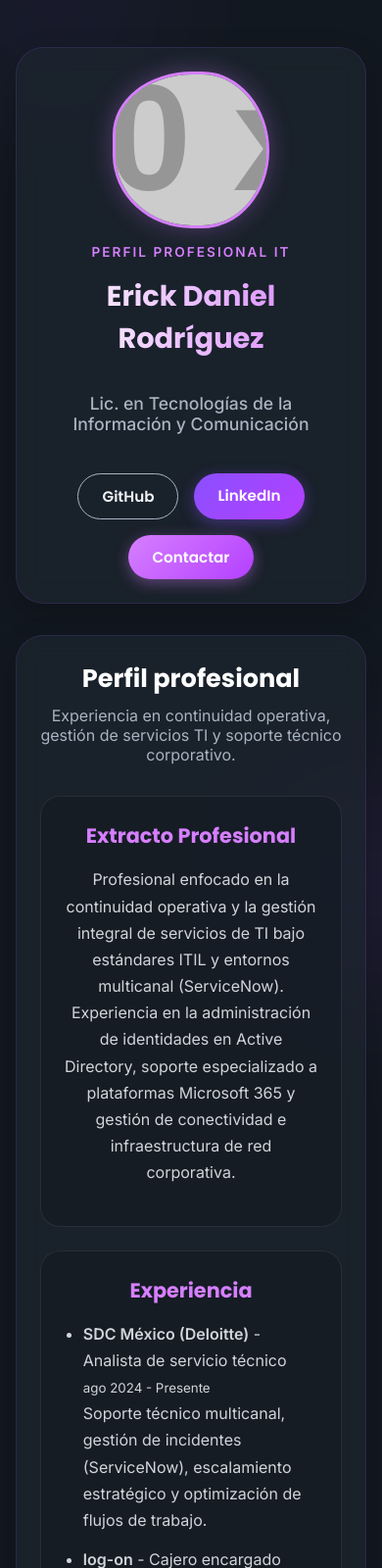
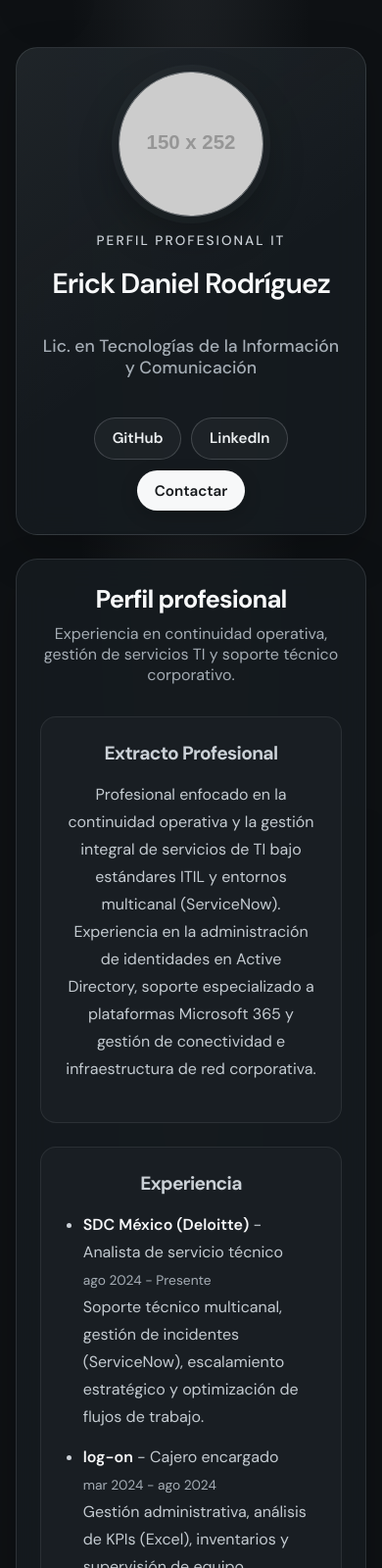
Before and after one commit to Daner1ck/Daner1ck.github.io, a plain HTML site: page docs/index.html in a window 390 px wide. Shown: the top 1600 px of the page at 98% size. Drawn offline with Linux system fonts and the light colour scheme; no server answers; placeholder pictures from the web are drawn by us.

Commit message:
Refresh portfolio with moonlight visual theme
Replace the purple neon palette with a restrained silver and charcoal design, and add accessible scroll-reveal animations.

Co-authored-by: copilot-swe-agent[bot] <198982749+Copilot@users.noreply.github.com>

```diff
--- a/docs/index.html
+++ b/docs/index.html
@@ -5,18 +5,19 @@
   <meta name="viewport" content="width=device-width, initial-scale=1.0" />
   <title>Portafolio | Erick Rodríguez</title>
   <meta name="description" content="Portafolio web de Erick Rodríguez con experiencia profesional y minijuegos interactivos." />
-  <link href="https://fonts.googleapis.com/css2?family=Poppins:wght@400;500;600;700&family=Inter:wght@400;500;600&display=swap" rel="stylesheet">
+  <link href="https://fonts.googleapis.com/css2?family=DM+Sans:wght@400;500;600;700&display=swap" rel="stylesheet">
 
   <style>
     :root {
-      --bg: #121820;
-      --surface: rgba(30, 39, 49, 0.65);
-      --surface-border: rgba(155, 93, 255, 0.15);
-      --text: #f0f2f5;
-      --muted: #aab4c2;
-      --primary: #8a4fff;
-      --accent: #d67fff;
-      --neon: #b440ff;
+      color-scheme: dark;
+      --bg: #0e1114;
+      --surface: rgba(22, 27, 32, 0.9);
+      --surface-raised: #191e23;
+      --surface-border: rgba(219, 226, 232, 0.12);
+      --text: #edf0f2;
+      --muted: #a5adb5;
+      --silver: #cbd1d7;
+      --white: #f7f8f9;
     }
 
     * {
@@ -25,48 +26,49 @@
 
     body {
       margin: 0;
-      font-family: 'Inter', sans-serif;
-      background-color: var(--bg);
+      font-family: 'DM Sans', sans-serif;
+      background:
+        radial-gradient(ellipse at 50% -20%, rgba(200, 210, 220, 0.09), transparent 46%),
+        var(--bg);
       color: var(--text);
       min-height: 100vh;
       overflow-x: hidden;
     }
 
-    /* Diseño orgánico en el fondo */
     .bg-blob {
       position: fixed;
-      filter: blur(80px);
-      opacity: 0.35;
-      z-index: -1;
+      filter: blur(100px);
+      opacity: 0.16;
+      z-index: 0;
       animation: floatBlob 12s infinite ease-in-out alternate;
     }
 
     .bg-blob-1 {
       width: 40vw;
       height: 40vw;
-      background: radial-gradient(circle, var(--primary) 0%, transparent 70%);
+      background: radial-gradient(circle, rgba(196, 205, 214, 0.3) 0%, transparent 70%);
       top: -10%;
       left: -10%;
-      border-radius: 40% 60% 70% 30% / 40% 50% 60% 50%;
+      border-radius: 50%;
     }
 
     .bg-blob-2 {
       width: 50vw;
       height: 50vw;
-      background: radial-gradient(circle, var(--neon) 0%, transparent 70%);
+      background: radial-gradient(circle, rgba(142, 153, 164, 0.22) 0%, transparent 70%);
       bottom: -15%;
       right: -10%;
-      border-radius: 60% 40% 30% 70% / 50% 60% 40% 50%;
+      border-radius: 50%;
       animation-delay: -5s;
     }
 
     @keyframes floatBlob {
       0% { transform: translate(0, 0) scale(1) rotate(0deg); }
-      100% { transform: translate(50px, 30px) scale(1.1) rotate(15deg); }
+      100% { transform: translate(24px, 18px) scale(1.05); }
     }
 
     .container {
-      width: min(1200px, 92vw);
+      width: min(1080px, 92vw);
       margin: 0 auto;
       padding: 3rem 0;
       position: relative;
@@ -75,21 +77,28 @@
 
     h1, h2, h3 {
       text-align: center;
-      font-family: 'Poppins', sans-serif;
+      font-family: 'DM Sans', sans-serif;
       margin: 0;
+      letter-spacing: -0.035em;
     }
 
     .hero, .section, .footer {
       background: var(--surface);
       border: 1px solid var(--surface-border);
-      border-radius: 28px;
-      backdrop-filter: blur(12px);
-      box-shadow: 0 10px 30px rgba(0, 0, 0, 0.2);
+      border-radius: 22px;
+      backdrop-filter: blur(16px);
+      box-shadow: 0 18px 48px rgba(0, 0, 0, 0.18);
     }
 
     .hero, .section {
-      padding: 2.5rem;
-      margin-bottom: 2rem;
+      padding: clamp(1.5rem, 4vw, 3rem);
+      margin-bottom: 1.5rem;
+    }
+
+    .hero {
+      background:
+        linear-gradient(145deg, rgba(219, 226, 232, 0.055), transparent 55%),
+        var(--surface);
     }
 
     .profile {
@@ -101,35 +110,27 @@
     }
 
     .avatar {
-      width: 160px;
-      height: 160px;
-      border-radius: 40% 60% 60% 40% / 50% 40% 60% 50%;
+      width: 148px;
+      height: 148px;
+      border-radius: 50%;
       object-fit: cover;
-      border: 3px solid var(--accent);
-      box-shadow: 0 0 25px rgba(214, 127, 255, 0.3);
-      animation: morphAvatar 8s ease-in-out infinite alternate;
-    }
-
-    @keyframes morphAvatar {
-      0% { border-radius: 40% 60% 60% 40% / 50% 40% 60% 50%; }
-      100% { border-radius: 60% 40% 40% 60% / 40% 60% 50% 50%; }
+      border: 1px solid rgba(226, 232, 237, 0.42);
+      box-shadow: 0 0 0 7px rgba(226, 232, 237, 0.035), 0 18px 42px rgba(0, 0, 0, 0.3);
     }
 
     .kicker {
       text-transform: uppercase;
       letter-spacing: 0.15em;
-      color: var(--accent);
+      color: var(--silver);
       margin: 0;
       font-size: 0.85rem;
-      font-weight: 600;
+      font-weight: 500;
     }
 
     h1 {
       font-size: clamp(2rem, 4vw, 3rem);
-      font-weight: 700;
-      background: linear-gradient(to right, #fff, var(--accent));
-      -webkit-background-clip: text;
-      -webkit-text-fill-color: transparent;
+      font-weight: 600;
+      color: var(--white);
     }
 
     .career-title {
@@ -155,24 +156,38 @@
       font-size: 0.95rem;
       border: 0;
       cursor: pointer;
-      transition: transform 0.3s cubic-bezier(0.175, 0.885, 0.32, 1.275), box-shadow 0.3s;
-      font-family: 'Poppins', sans-serif;
+      transition: transform 0.25s ease, background-color 0.25s ease, border-color 0.25s ease, color 0.25s ease;
+      font-family: inherit;
     }
 
     .btn:hover {
-      transform: translateY(-3px) scale(1.05);
+      transform: translateY(-2px);
     }
 
     .btn-primary {
-      background: linear-gradient(135deg, var(--primary), var(--neon));
-      color: #fff;
-      box-shadow: 0 4px 15px rgba(138, 79, 255, 0.4);
+      background: var(--white);
+      color: #171a1d;
+      box-shadow: 0 5px 18px rgba(0, 0, 0, 0.2);
     }
 
-    .btn-neon {
-      background: linear-gradient(135deg, var(--accent), var(--neon));
-      color: #fff;
-      box-shadow: 0 4px 15px rgba(214, 127, 255, 0.4);
+    .btn-primary:hover {
+      background: #dce1e5;
+    }
+
+    .btn-secondary, .btn-outline {
+      background: rgba(255, 255, 255, 0.035);
+      border: 1px solid rgba(219, 226, 232, 0.2);
+      color: var(--text);
+    }
+
+    .btn-secondary:hover, .btn-outline:hover {
+      background: rgba(255, 255, 255, 0.08);
+      border-color: rgba(219, 226, 232, 0.4);
+    }
+
+    .btn:focus-visible, canvas:focus-visible {
+      outline: 2px solid var(--silver);
+      outline-offset: 4px;
     }
 
     .section-head {
@@ -182,7 +197,7 @@
     h2 {
       font-size: 2.2rem;
       margin-bottom: 0.5rem;
-      color: #fff;
+      color: var(--white);
     }
 
     .section-head p {
@@ -199,31 +214,46 @@
     }
 
     .info-card {
-      background: rgba(18, 24, 32, 0.5);
-      border: 1px solid rgba(255, 255, 255, 0.08);
-      border-radius: 20px;
+      background: var(--surface-raised);
+      border: 1px solid rgba(219, 226, 232, 0.09);
+      border-radius: 16px;
       padding: 1.5rem;
-      transition: transform 0.3s ease, background 0.3s ease;
+      transition: transform 0.3s ease, background-color 0.3s ease, border-color 0.3s ease, opacity 0.7s ease;
     }
 
     .info-card:hover {
-      transform: translateY(-5px);
-      background: rgba(255, 255, 255, 0.03);
+      transform: translateY(-3px);
+      background: #1d2329;
+      border-color: rgba(219, 226, 232, 0.18);
     }
 
     .info-card-wide {
       grid-column: 1 / -1;
     }
 
+    .info-card:nth-child(2) { transition-delay: 0.06s; }
+    .info-card:nth-child(3) { transition-delay: 0.12s; }
+    .info-card:nth-child(4) { transition-delay: 0.18s; }
+
     .info-card h3 {
-      color: var(--accent);
+      color: var(--silver);
       margin-bottom: 1rem;
-      font-size: 1.3rem;
+      font-size: 1.2rem;
     }
 
     .info-card p, .info-card li {
-      color: #d1d5db;
-      line-height: 1.7;
+      color: #c4cbd1;
+      line-height: 1.75;
+    }
+
+    .info-card strong {
+      color: var(--white);
+      font-weight: 600;
+    }
+
+    .info-card small {
+      color: var(--muted);
+      font-size: 0.86rem;
     }
 
     .info-list {
@@ -234,6 +264,10 @@
       gap: 0.8rem;
     }
 
+    .info-list li::marker {
+      color: var(--silver);
+    }
+
     .games-grid {
       display: grid;
       grid-template-columns: repeat(2, 1fr);
@@ -242,17 +276,22 @@
     }
 
     .game-card {
-      background: rgba(18, 24, 32, 0.5);
-      border: 1px solid rgba(255, 255, 255, 0.08);
-      border-radius: 24px;
+      background: var(--surface-raised);
+      border: 1px solid rgba(219, 226, 232, 0.1);
+      border-radius: 18px;
       padding: 1.5rem;
       display: flex;
       flex-direction: column;
       align-items: center;
+      transition: border-color 0.3s ease, opacity 0.7s ease, transform 0.7s ease;
+    }
+
+    .game-card:nth-child(2) {
+      transition-delay: 0.1s;
     }
 
     .game-card h3 {
-      color: var(--accent);
+      color: var(--silver);
       margin-bottom: 0.5rem;
     }
 
@@ -268,7 +307,8 @@
       gap: 1.5rem;
       margin-bottom: 1rem;
       font-size: 0.95rem;
-      background: rgba(0,0,0,0.2);
+      background: rgba(255, 255, 255, 0.045);
+      border: 1px solid rgba(219, 226, 232, 0.07);
       padding: 0.5rem 1rem;
       border-radius: 12px;
     }
@@ -276,11 +316,11 @@
     canvas {
       width: 100%;
       max-width: 100%;
-      border-radius: 16px;
-      background: #0d1117;
-      border: 2px solid rgba(138, 79, 255, 0.3);
+      border-radius: 14px;
+      background: #101418;
+      border: 1px solid rgba(219, 226, 232, 0.16);
       margin-top: 1rem;
-      box-shadow: 0 8px 25px rgba(0,0,0,0.3);
+      box-shadow: 0 12px 30px rgba(0, 0, 0, 0.22);
       cursor: pointer;
     }
 
@@ -290,20 +330,26 @@
     }
 
     .footer {
+      position: relative;
+      z-index: 1;
       padding: 1.5rem;
       text-align: center;
       font-size: 0.9rem;
       color: var(--muted);
     }
 
-    /* Animaciones robustas */
-    .reveal {
-      transition: opacity 0.8s ease, transform 0.8s ease;
+    .footer p {
+      margin: 0;
     }
 
-    .js-enabled .reveal:not(.visible) {
+    .reveal, .reveal-item {
+      transition: opacity 0.75s ease, transform 0.75s cubic-bezier(0.2, 0.65, 0.3, 1), background-color 0.3s ease, border-color 0.3s ease;
+    }
+
+    .js-enabled .reveal:not(.visible),
+    .js-enabled .reveal-item:not(.visible) {
       opacity: 0;
-      transform: translateY(40px);
+      transform: translateY(22px);
     }
 
     @media (max-width: 900px) {
@@ -316,11 +362,25 @@
     }
 
     @media (max-width: 600px) {
-      .hero, .section {
-        padding: 1.5rem;
-      }
       h1 { font-size: 1.8rem; }
       h2 { font-size: 1.6rem; }
+      .links { gap: 0.65rem; }
+      .btn { padding: 0.68rem 1.1rem; }
+    }
+
+    @media (prefers-reduced-motion: reduce) {
+      *, *::before, *::after {
+        scroll-behavior: auto !important;
+        animation-duration: 0.01ms !important;
+        animation-iteration-count: 1 !important;
+        transition-duration: 0.01ms !important;
+      }
+
+      .js-enabled .reveal:not(.visible),
+      .js-enabled .reveal-item:not(.visible) {
+        opacity: 1;
+        transform: none;
+      }
     }
   </style>
 </head>
@@ -332,14 +392,14 @@
   <main class="container">
     <header class="hero reveal">
       <div class="profile">
-        <img id="avatar" src="https://via.placeholder.com/150/8a4fff/FFFFFF?text=Erick" alt="Cargando perfil..." class="avatar" />
+        <img id="avatar" src="https://via.placeholder.com/150/252a30/e7e9eb?text=Erick" alt="Cargando perfil..." class="avatar" />
         <p class="kicker">Perfil Profesional IT</p>
         <h1 id="name">Erick Daniel Rodríguez</h1>
         <p class="career-title">Lic. en Tecnologías de la Información y Comunicación</p>
         <div class="links">
-          <a id="github-link" class="btn btn-ghost" href="#" target="_blank" rel="noreferrer" style="border: 1px solid var(--muted); color: var(--text);">GitHub</a>
-          <a id="linkedin-link" class="btn btn-primary" href="www.linkedin.com/in/erick-rodríguez-062911230" target="_blank" rel="noreferrer">LinkedIn</a>
-          <a href="mailto:erickcorreo26@gmail.com" class="btn btn-neon">Contactar</a>
+          <a id="github-link" class="btn btn-outline" href="#" target="_blank" rel="noreferrer">GitHub</a>
+          <a id="linkedin-link" class="btn btn-secondary" href="www.linkedin.com/in/erick-rodríguez-062911230" target="_blank" rel="noreferrer">LinkedIn</a>
+          <a href="mailto:erickcorreo26@gmail.com" class="btn btn-primary">Contactar</a>
         </div>
       </div>
     </header>
@@ -350,14 +410,14 @@
         <p>Experiencia en continuidad operativa, gestión de servicios TI y soporte técnico corporativo.</p>
       </div>
       <div class="info-grid">
-        <article class="info-card info-card-wide">
+        <article class="info-card info-card-wide reveal-item">
           <h3>Extracto Profesional</h3>
           <p id="career-summary" style="text-align: center;">
             Profesional enfocado en la continuidad operativa y la gestión integral de servicios de TI bajo estándares ITIL y entornos multicanal (ServiceNow). Experiencia en la administración de identidades en Active Directory, soporte especializado a plataformas Microsoft 365 y gestión de conectividad e infraestructura de red corporativa.
           </p>
         </article>
 
-        <article class="info-card">
+        <article class="info-card reveal-item">
           <h3>Experiencia</h3>
           <ul class="info-list">
             <li><strong>SDC México (Deloitte)</strong> - Analista de servicio técnico<br><small>ago 2024 - Presente</small><br>Soporte técnico multicanal, gestión de incidentes (ServiceNow), escalamiento estratégico y optimización de flujos de trabajo.</li>
@@ -366,7 +426,7 @@
           </ul>
         </article>
 
-        <article class="info-card">
+        <article class="info-card reveal-item">
           <h3>Educación y Habilidades</h3>
           <ul class="info-list">
             <li><strong>Licenciatura en TIC</strong><br>Univ. Nacional Rosario Castellanos (2024 - 2027)</li>
@@ -378,7 +438,7 @@
           </ul>
         </article>
 
-        <article class="info-card">
+        <article class="info-card reveal-item">
           <h3>Certificaciones</h3>
           <ul class="info-list">
             <li>Soporte Técnico a Computadoras en Entornos Corporativos</li>
@@ -393,31 +453,31 @@
 
     <section class="section reveal">
       <div class="section-head">
-        <h2>Aburrido? juega con mi rostro</h2>
+        <h2>Un descanso interactivo</h2>
         <p>Dos minijuegos interactivos creados desde cero. Selecciona uno para comenzar a jugar.</p>
       </div>
       <div class="games-grid">
         <!-- Minijuego 1: Break Bricks -->
-        <article class="game-card">
+        <article class="game-card reveal-item">
           <h3>Break Bricks</h3>
           <p class="game-help">Usa las flechas ← → o desliza sobre el juego para mover la barra.</p>
           <div class="game-info">
             <span>Puntaje: <strong id="score">0</strong></span>
             <span>Vidas: <strong id="lives">3</strong></span>
           </div>
-          <button id="start-bricks" class="btn btn-neon" type="button">Jugar Break Bricks</button>
+          <button id="start-bricks" class="btn btn-primary" type="button">Jugar Break Bricks</button>
           <canvas id="brick-game" width="700" height="400" aria-label="Mini juego Break Bricks"></canvas>
         </article>
 
         <!-- Minijuego 2: Rompecabezas -->
-        <article class="game-card">
+        <article class="game-card reveal-item">
           <h3>Rompecabezas</h3>
           <p class="game-help">Toca dos piezas para intercambiarlas de lugar y armar mi foto.</p>
           <div class="game-info">
             <span>Movimientos: <strong id="moves">0</strong></span>
             <span>Estado: <strong id="puzzle-status">Listo</strong></span>
           </div>
-          <button id="start-puzzle" class="btn btn-primary" type="button">Iniciar Rompecabezas</button>
+          <button id="start-puzzle" class="btn btn-secondary" type="button">Iniciar Rompecabezas</button>
           <canvas id="puzzle-game" width="420" height="420" aria-label="Mini juego rompecabezas"></canvas>
         </article>
       </div>
@@ -460,13 +520,13 @@
         entries.forEach(entry => {
           if (entry.isIntersecting) {
             entry.target.classList.add("visible");
+            observer.unobserve(entry.target);
           }
         });
-      }, { threshold: 0.1 });
-      document.querySelectorAll(".reveal").forEach(el => observer.observe(el));
+      }, { threshold: 0.08, rootMargin: "0px 0px -24px 0px" });
+      document.querySelectorAll(".reveal, .reveal-item").forEach(el => observer.observe(el));
     } else {
-      // Respaldo para navegadores antiguos
-      document.querySelectorAll(".reveal").forEach(el => el.classList.add("visible"));
+      document.querySelectorAll(".reveal, .reveal-item").forEach(el => el.classList.add("visible"));
     }
 
     // Cargar información y foto de GitHub
@@ -489,7 +549,7 @@
       } catch (error) {
         console.error("Modo local o sin conexión: Usando imagen de respaldo.");
         avatarImage = new Image();
-        avatarImage.src = "https://via.placeholder.com/150/8a4fff/FFFFFF?text=Erick";
+        avatarImage.src = "https://via.placeholder.com/150/252a30/e7e9eb?text=Erick";
         avatarImage.onload = () => showWaitingState();
         avatarImage.onerror = () => showWaitingState();
       }
@@ -500,20 +560,20 @@
       // Canvas Bricks
       const bCtx = brickCanvas.getContext("2d");
       bCtx.clearRect(0, 0, brickCanvas.width, brickCanvas.height);
-      bCtx.fillStyle = "rgba(13, 17, 23, 0.8)";
+      bCtx.fillStyle = "rgba(15, 19, 23, 0.96)";
       bCtx.fillRect(0, 0, brickCanvas.width, brickCanvas.height);
-      bCtx.fillStyle = "#d67fff";
-      bCtx.font = "600 24px Inter, sans-serif";
+      bCtx.fillStyle = "#cbd1d7";
+      bCtx.font = '600 24px "DM Sans", sans-serif';
       bCtx.textAlign = "center";
       bCtx.fillText("Presiona el botón para jugar", brickCanvas.width / 2, brickCanvas.height / 2);
 
       // Canvas Puzzle
       const pCtx = puzzleCanvas.getContext("2d");
       pCtx.clearRect(0, 0, puzzleCanvas.width, puzzleCanvas.height);
-      pCtx.fillStyle = "rgba(13, 17, 23, 0.8)";
+      pCtx.fillStyle = "rgba(15, 19, 23, 0.96)";
       pCtx.fillRect(0, 0, puzzleCanvas.width, puzzleCanvas.height);
-      pCtx.fillStyle = "#d67fff";
-      pCtx.font = "600 22px Inter, sans-serif";
+      pCtx.fillStyle = "#cbd1d7";
+      pCtx.font = '600 22px "DM Sans", sans-serif';
       pCtx.textAlign = "center";
       pCtx.fillText("Presiona el botón para armar", puzzleCanvas.width / 2, puzzleCanvas.height / 2);
     }
@@ -561,14 +621,14 @@
           for (let c = 0; c < cols; c++) {
             let b = bricks[r][c];
             if (b.status === 1) {
-              ctx.fillStyle = (r + c) % 2 === 0 ? "#b440ff" : "#8a4fff";
+              ctx.fillStyle = (r + c) % 2 === 0 ? "#cbd1d7" : "#7f8993";
               ctx.fillRect(b.x, b.y, brickW, brickH);
             }
           }
         }
 
         // Dibujar barra (Paddle)
-        ctx.fillStyle = "#d67fff";
+        ctx.fillStyle = "#e3e7ea";
         ctx.fillRect(paddle.x, h - paddle.height - 10, paddle.width, paddle.height);
 
         // Dibujar Pelota (Con tu foto si existe)
@@ -590,7 +650,7 @@
           ctx.fillStyle = "rgba(0,0,0,0.7)";
           ctx.fillRect(0,0,w,h);
           ctx.fillStyle = "#fff";
-          ctx.font = "bold 30px Poppins";
+          ctx.font = '600 30px "DM Sans", sans-serif';
           ctx.textAlign = "center";
           ctx.fillText(lives > 0 ? "¡Ganaste!" : "Game Over", w/2, h/2);
           return;
@@ -696,7 +756,7 @@
           if (avatarImage && avatarImage.complete && avatarImage.width > 0) {
             ctx.drawImage(avatarImage, sx, sy, tileSize, tileSize, dx, dy, tileSize, tileSize);
           } else {
-            ctx.fillStyle = "#8a4fff";
+            ctx.fillStyle = "#7f8993";
             ctx.fillRect(dx, dy, tileSize, tileSize);
           }
 
@@ -705,7 +765,7 @@
           ctx.strokeRect(dx, dy, tileSize, tileSize);
 
           if (selected === i) {
-            ctx.strokeStyle = "#d67fff";
+            ctx.strokeStyle = "#edf0f2";
             ctx.lineWidth = 6;
             ctx.strokeRect(dx+3, dy+3, tileSize-6, tileSize-6);
           }
@@ -735,7 +795,7 @@
 
             if (tiles.every((val, i) => val === solved[i])) {
               puzzleStatusEl.textContent = "¡Completado!";
-              ctx.fillStyle = "rgba(214, 127, 255, 0.4)";
+              ctx.fillStyle = "rgba(203, 209, 215, 0.32)";
               ctx.fillRect(0,0, puzzleCanvas.width, puzzleCanvas.height);
             }
           }
```
